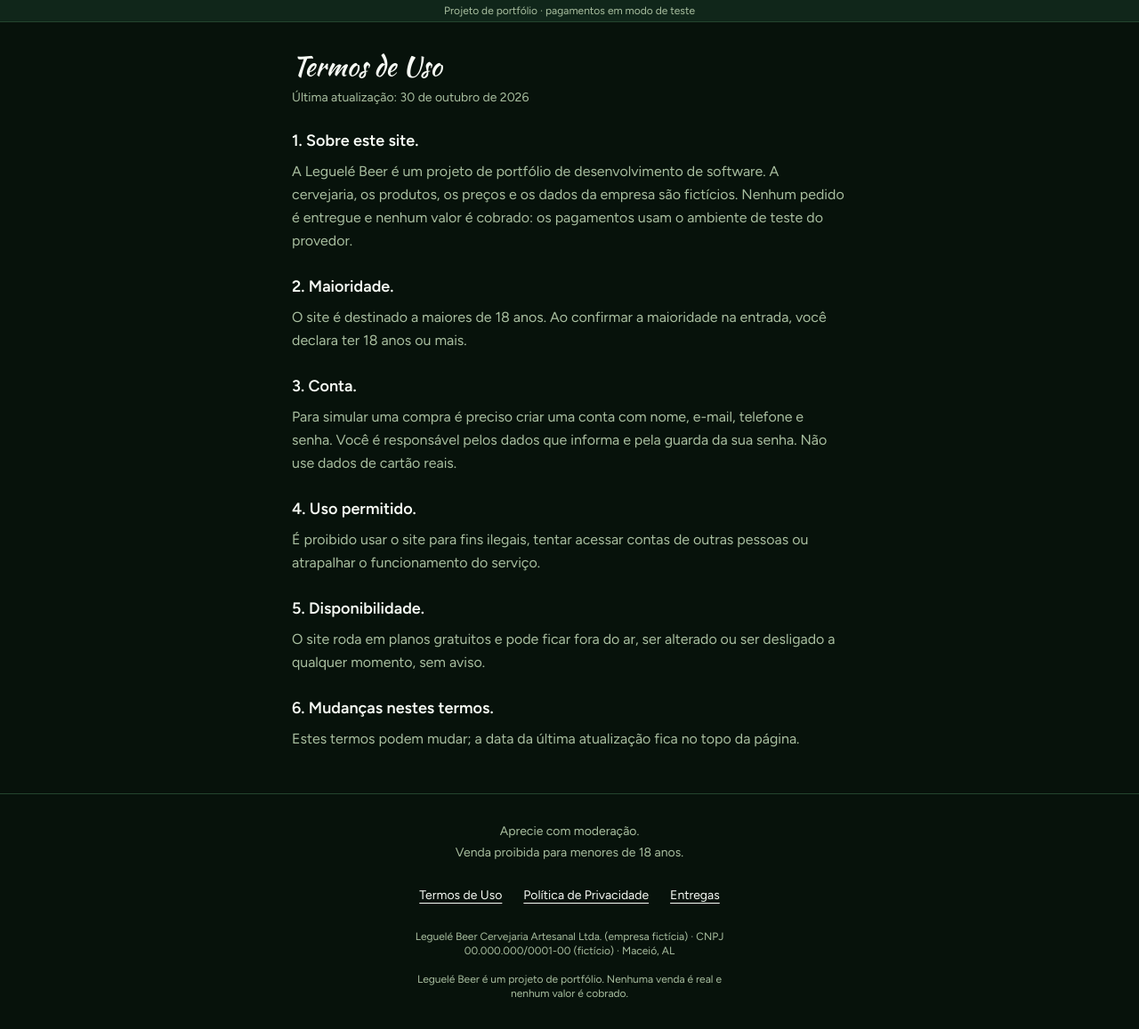
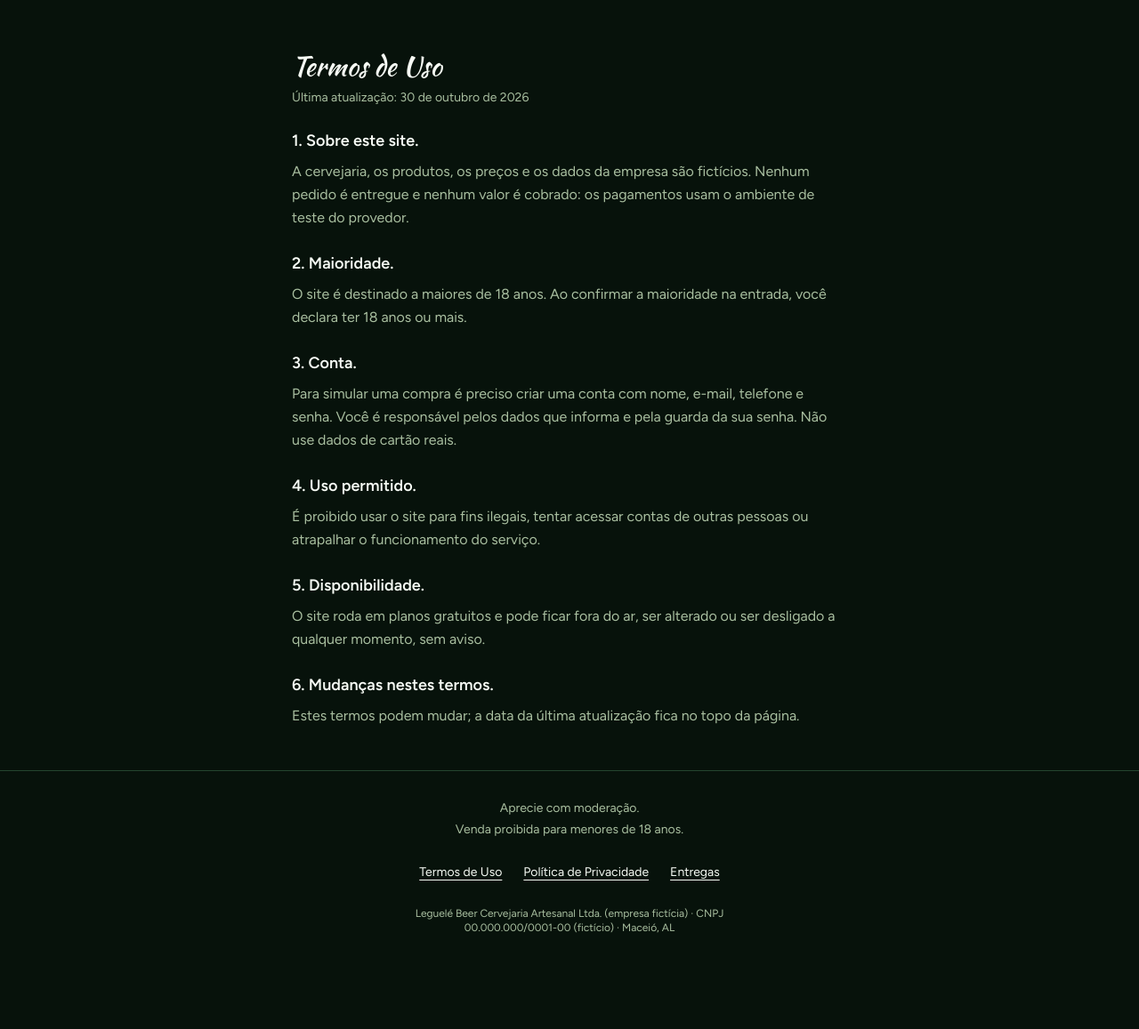
Before and after one commit to DiegoLCirqueira/Leguel-Beer, a Next.js app in the folder apps/web/: page /termos in a window 1280 px wide. Shown: the whole page at 89% size. After the commit the page ends 1083 px from the top, so only its background shows below. Built offline with nearby package versions, Linux system fonts and the light colour scheme.

Commit message:
:fire: remove(web): tira a faixa e a nota de projeto de portfólio e ajusta os textos de Termos e Entregas

```diff
--- a/apps/web/src/app/layout.tsx
+++ b/apps/web/src/app/layout.tsx
@@ -1,7 +1,6 @@
 import type { Metadata, Viewport } from "next";
 import { Figtree, Kaushan_Script } from "next/font/google";
 import type { ReactNode } from "react";
-import { PortfolioBanner } from "@/components/site/portfolio-banner";
 import "./globals.css";
 
 const figtree = Figtree({
@@ -30,10 +29,7 @@ export const viewport: Viewport = {
 export default function RootLayout({ children }: { children: ReactNode }) {
   return (
     <html lang="pt-BR" className={`${kaushan.variable} ${figtree.variable}`}>
-      <body>
-        <PortfolioBanner />
-        {children}
-      </body>
+      <body>{children}</body>
     </html>
   );
 }
--- a/apps/web/src/components/site/portfolio-banner.tsx
+++ /dev/null
@@ -1,10 +0,0 @@
-export function PortfolioBanner() {
-  return (
-    <p
-      role="note"
-      className="fixed inset-x-0 top-0 z-50 border-b border-borda bg-superficie px-4 py-1 pt-[max(0.25rem,env(safe-area-inset-top,0px))] text-center text-xs text-texto-suave"
-    >
-      Projeto de portfólio · pagamentos em modo de teste
-    </p>
-  );
-}
--- a/apps/web/src/components/site/site-footer.tsx
+++ b/apps/web/src/components/site/site-footer.tsx
@@ -33,9 +33,6 @@ export function SiteFooter() {
         Leguelé Beer Cervejaria Artesanal Ltda. (empresa fictícia) · CNPJ 00.000.000/0001-00
         (fictício) · Maceió, AL
       </p>
-      <p className="max-w-sm text-xs">
-        Leguelé Beer é um projeto de portfólio. Nenhuma venda é real e nenhum valor é cobrado.
-      </p>
     </footer>
   );
 }
--- a/apps/web/src/content/legal.ts
+++ b/apps/web/src/content/legal.ts
@@ -7,7 +7,7 @@ export const TERMOS: SecaoLegal[] = [
   {
     titulo: "Sobre este site.",
     texto:
-      "A Leguelé Beer é um projeto de portfólio de desenvolvimento de software. A cervejaria, os produtos, os preços e os dados da empresa são fictícios. Nenhum pedido é entregue e nenhum valor é cobrado: os pagamentos usam o ambiente de teste do provedor.",
+      "A cervejaria, os produtos, os preços e os dados da empresa são fictícios. Nenhum pedido é entregue e nenhum valor é cobrado: os pagamentos usam o ambiente de teste do provedor.",
   },
   {
     titulo: "Maioridade.",
@@ -73,8 +73,9 @@ export const PRIVACIDADE: SecaoLegal[] = [
 
 export const ENTREGAS: SecaoLegal[] = [
   {
-    titulo: "Projeto de portfólio.",
-    texto: "Nenhum pedido é entregue de verdade; esta página descreve como a entrega funcionaria.",
+    titulo: "Como funciona.",
+    texto:
+      "Os pedidos feitos neste site não são entregues; esta página descreve como a entrega funcionaria.",
   },
   { titulo: "Área de entrega.", texto: "Só Maceió e região." },
   {
```
Also changed, not shown: 2 other files (tests, documents, lock files or other folders).
